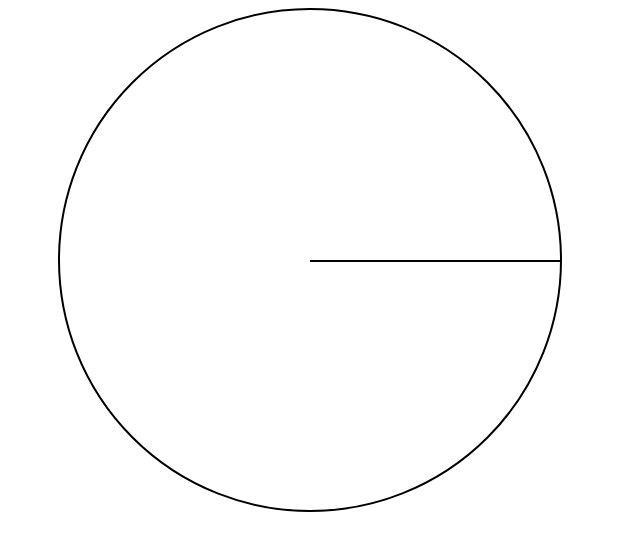
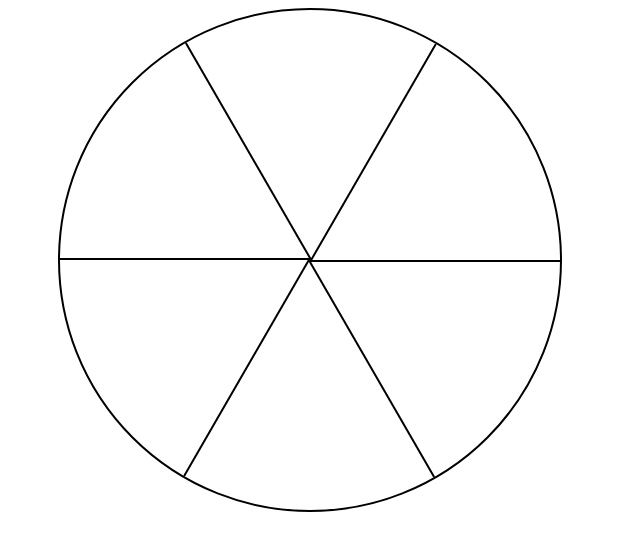
Before and after one commit to veronezl/WebPageBuildingFerrisWheel, a plain HTML site: page index.html in a window 1280 px wide. Shown: the whole page, without its empty margins (0-640 px from the left). Drawn offline with Linux system fonts and the light colour scheme.

Commit message:
Working form 9 to 11

```diff
--- a/styles.css
+++ b/styles.css
@@ -18,3 +18,18 @@
     left: 50%;
     transform-origin: 0% 0%;
 }
+
+.line:nth-of-type(2) {
+    transform: rotate(60deg);
+}.line:nth-of-type(3) {
+    transform: rotate(120deg);
+}
+.line:nth-of-type(4) {
+    transform: rotate(180deg);
+}
+.line:nth-of-type(5) {
+    transform: rotate(240deg);
+}
+.line:nth-of-type(6) {
+    transform: rotate(300deg);
+}
```
